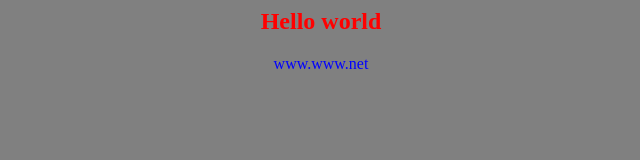
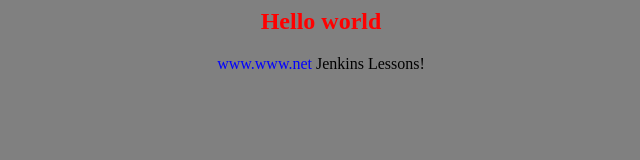
Before and after one commit to InfiNick/app-for-jenkins, a plain HTML site: page index.html in a window 1280 px wide. Shown: the whole page, without its empty margins (319-959 px from the left). Drawn offline with Linux system fonts and the light colour scheme.

Commit message:
Changed index.html

```diff
--- a/index.html
+++ b/index.html
@@ -3,7 +3,7 @@
 <center>
 <h2><font color=red>Hello world</font></h2>
 <font color=blue>www.www.net</font>
-
+Jenkins Lessons!<br>
 </center>
 </body>
 </html>
```
